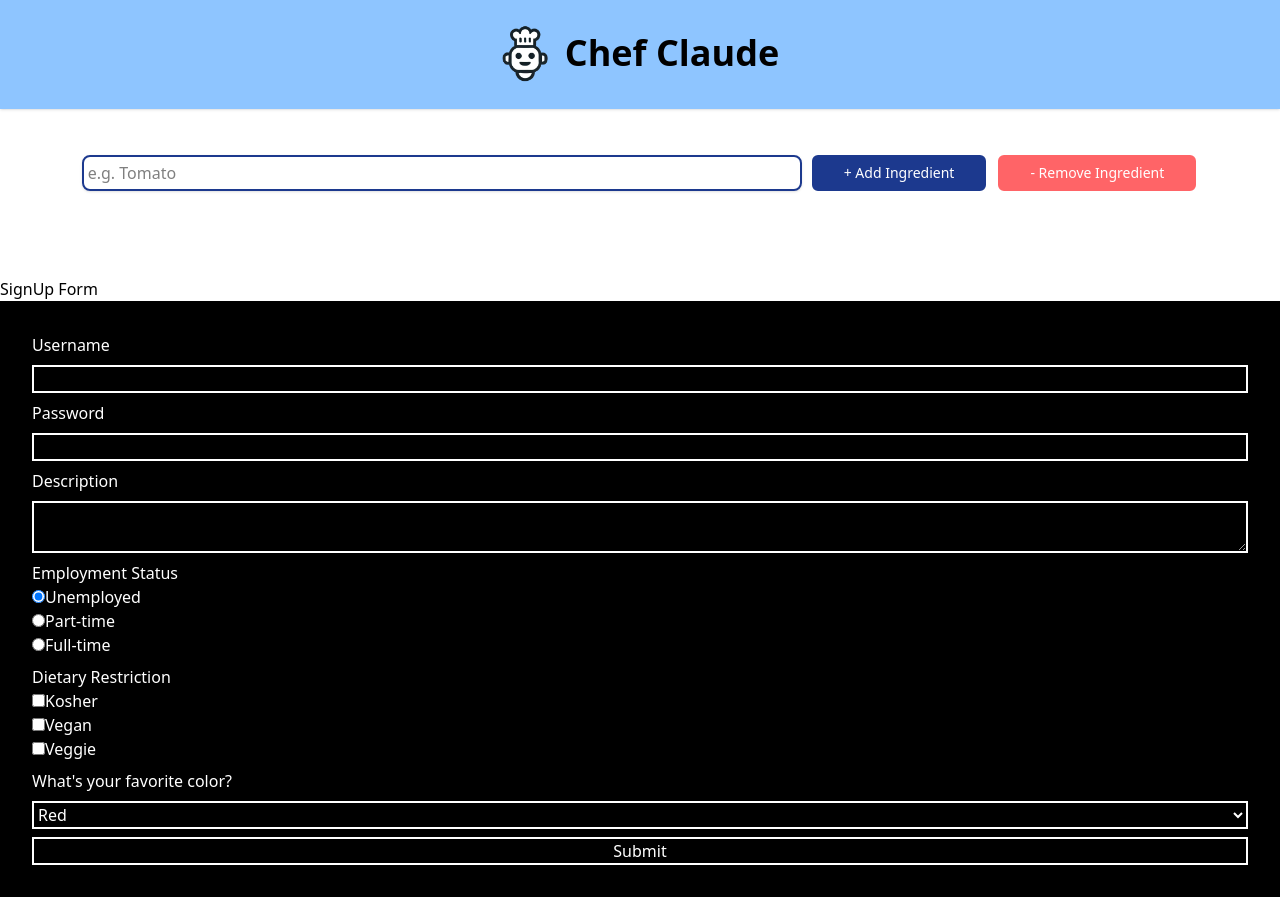
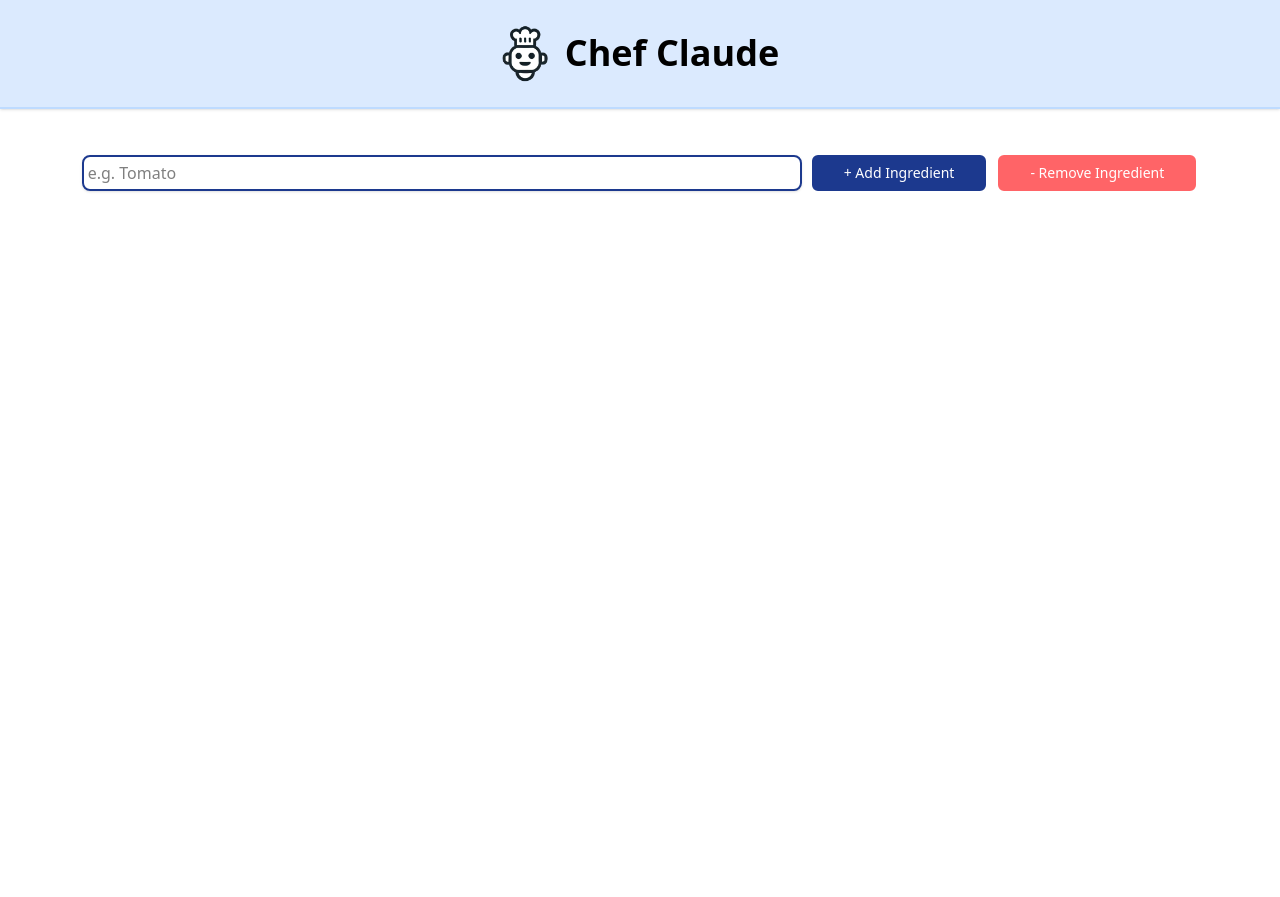
Before and after one commit to Wagner-Laranjeiras/chef-claude, a React (Vite) app: page / in a window 1280 px wide. After the commit the page ends 800 px from the top, so only its background shows below. Built offline with nearby package versions, Linux system fonts and the light colour scheme.

Commit message:
conditional rendering

```diff
--- a/src/components/AddIngredient.jsx
+++ b/src/components/AddIngredient.jsx
@@ -2,8 +2,10 @@ import { useState } from "react";
 
 const AddIngredient = (props) => {
     const [ingredients, setIngredients] = useState( [] )
+    const minimalIngredientNumber = 4;
+    const hasIngredient = ingredients.length > 0;
     const ingredientsListItems = ingredients.map( (ingredient) => {
-        return <li key={ingredient}>{ ingredient }</li>
+        return <li key={ingredient} className="mb-4">{ ingredient }</li>
     })
 
     function handleSubmit(formData) {
@@ -26,17 +28,6 @@ const AddIngredient = (props) => {
             prevIngredients.filter(ingredient => ingredient !== ingredientToRemove)
         )
     }
-    ///////////////////////////////////////////////////////////////////////////////////
-    function handleForm(formData) {
-        const form = Object.fromEntries(formData);
-        const dietaryData = formData.getAll('dietaryRestrictions');
-        const allData = {
-            ...form,
-            dietaryData
-        }
-        console.log(allData);
-    }
-    ///////////////////////////////////////////////////////////////////////////////////
 
 
 
@@ -59,72 +50,20 @@ const AddIngredient = (props) => {
                     onClick={removeIngredient}
                 >- Remove Ingredient</button>
             </form>
-            <ul className="flex flex-col m-10 bg-amber-200 list-disc">
+            { hasIngredient ? <p className="mx-10 text-3xl font-bold">Ingredients on hand</p> : null }
+            <ul className="flex flex-col mx-16 my-6 list-disc text-gray-600 font-semibold tracking-wide">
                 { ingredientsListItems }
             </ul>
+            { ingredients.length > minimalIngredientNumber ? (
+                <div className="flex justify-around items-center max-w-3xl mx-auto bg-blue-100 rounded-lg p-8">
+                    <div className="flex flex-col gap-4">
+                        <span className="font-semibold text-xl">Ready for a recipe?</span>
+                        <span className="text-gray-600">Generate a recipe from your list of ingredients</span>
+                    </div>
+                    <button className="text-xl text-white font-medium rounded-lg bg-orange-400 px-6 py-2">Get a recipe</button>
+                </div>
+            ) : null }
 
-            <section>
-                <h1>SignUp Form</h1>
-                <form action={handleForm} className="flex flex-col gap-2 bg-black text-white p-8">
-                    <label htmlFor="username">Username</label>
-                    <input type="text" name="username" id="username" className="border-2 border-white" />
-
-                    <label htmlFor="password">Password</label>
-                    <input type="password" name="password" id="password" className="border-2 border-white"/>
-
-                    <label htmlFor="description">Description</label>
-                    <textarea name="description" id="description" className="border-2 border-white"></textarea>
-
-                    <fieldset className="flex flex-col">
-                        <legend>Employment Status</legend>
-
-                        <label htmlFor="unemployed">
-                            <input className="border-2 border-white" type="radio" name="employmentStatus" id="unemployed" value="unemployed" defaultChecked={true}/>
-                        Unemployed</label>
-
-                        <label htmlFor="partTime">
-                            <input className="border-2 border-white" type="radio" name="employmentStatus" id="partTime" value="partTime"/>
-                        Part-time</label>
-
-
-                        <label htmlFor="fullTime">
-                            <input className="border-2 border-white" type="radio" name="employmentStatus" id="fullTime" value="fullTime" />
-                        Full-time</label>
-                    </fieldset>
-
-                    <fieldset className="flex flex-col">
-                        <legend>Dietary Restriction</legend>
-                        <label>
-                            <input type="checkbox" name="dietaryRestrictions" value="kosher"/>
-                            Kosher
-                        </label>
-                        <label>
-                            <input type="checkbox" name="dietaryRestrictions" value="vegan"/>
-                            Vegan
-                        </label>
-                        <label>
-                            <input type="checkbox" name="dietaryRestrictions" value="veggie"/>
-                            Veggie
-                        </label>
-                    </fieldset>
-
-                    <label htmlFor="favColor">What's your favorite color?</label>
-                    <select required name="favColor" id="favColor" className="border-2 border-white">
-                        <option value="" disabled>-- Choose a color --</option>
-                        <option value="Red">Red</option>
-                        <option value="Orange">Orange</option>
-                        <option value="Green">Green</option>
-                        <option value="Purple">Purple</option>
-                        <option value="Yellow">Yellow</option>
-                        <option value="Blue">Blue</option>
-                        <option value="Lila">Lila</option>
-                        <option value="Indigo">Indigo</option>
-                    </select>
-
-                    <button className="border-2 border-white">Submit</button>
-
-                </form>
-            </section>
         </>
 
      );
--- a/src/components/Header.jsx
+++ b/src/components/Header.jsx
@@ -2,7 +2,7 @@ import chefClaudeLogo from '../images/chef-claude-icon.png';
 
 const Header = () => {
   return (
-        <header className='flex gap-4 items-center justify-center p-6 border-b-2 border-blue-300 shadow-sm bg-blue-300'>
+        <header className='flex gap-4 items-center justify-center p-6 border-b-2 border-blue-200 shadow-sm bg-blue-100'>
             <img
                 src={chefClaudeLogo}
                 alt='chef claude logo'
```
